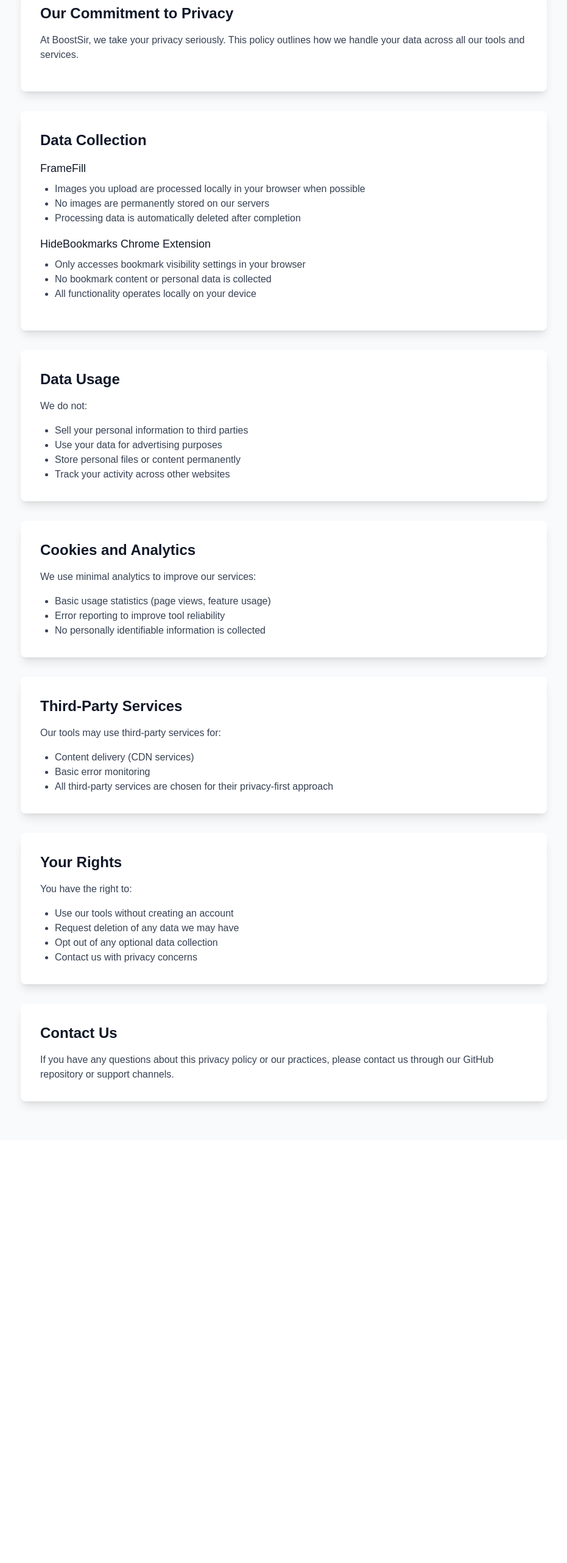
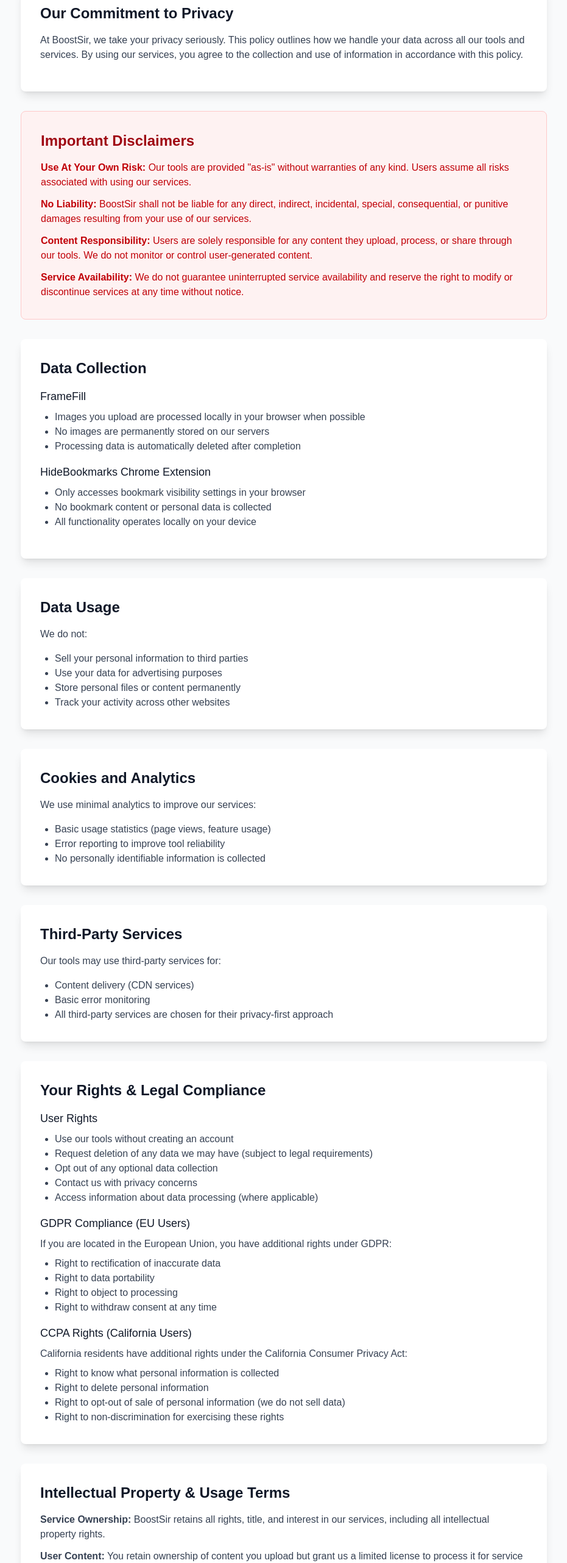
Before and after one commit to boostsir/boostsir.github.io, a Next.js app: page /privacy in a window 1280 px wide. Shown: the part 234-2797 px from the top of the page at 61% size, without its empty margins (174-1105 px from the left). Before the commit the page ends 2104 px from the top, so only its background shows below. Built offline with nearby package versions, Linux system fonts and the light colour scheme.

Commit message:
update privacy page

```diff
--- a/src/app/privacy/page.tsx
+++ b/src/app/privacy/page.tsx
@@ -26,8 +26,33 @@
             </h2>
             <p className="text-gray-700 dark:text-gray-300 mb-4">
               At BoostSir, we take your privacy seriously. This policy outlines how we handle your data
-              across all our tools and services.
+              across all our tools and services. By using our services, you agree to the collection and
+              use of information in accordance with this policy.
             </p>
+          </div>
+
+          <div className="bg-red-50 dark:bg-red-900/20 border border-red-200 dark:border-red-800 rounded-lg p-8 mb-8">
+            <h2 className="text-2xl font-semibold text-red-800 dark:text-red-300 mb-4">
+              Important Disclaimers
+            </h2>
+            <div className="text-red-700 dark:text-red-300 space-y-3">
+              <p className="font-medium">
+                <strong>Use At Your Own Risk:</strong> Our tools are provided &quot;as-is&quot; without warranties of any kind.
+                Users assume all risks associated with using our services.
+              </p>
+              <p>
+                <strong>No Liability:</strong> BoostSir shall not be liable for any direct, indirect, incidental,
+                special, consequential, or punitive damages resulting from your use of our services.
+              </p>
+              <p>
+                <strong>Content Responsibility:</strong> Users are solely responsible for any content they upload,
+                process, or share through our tools. We do not monitor or control user-generated content.
+              </p>
+              <p>
+                <strong>Service Availability:</strong> We do not guarantee uninterrupted service availability
+                and reserve the right to modify or discontinue services at any time without notice.
+              </p>
+            </div>
           </div>
 
           <div className="bg-white dark:bg-gray-800 rounded-lg shadow-lg p-8 mb-8">
@@ -98,27 +123,133 @@
 
           <div className="bg-white dark:bg-gray-800 rounded-lg shadow-lg p-8 mb-8">
             <h2 className="text-2xl font-semibold text-gray-900 dark:text-white mb-4">
-              Your Rights
+              Your Rights & Legal Compliance
             </h2>
-            <p className="text-gray-700 dark:text-gray-300 mb-4">
-              You have the right to:
+
+            <h3 className="text-lg font-medium text-gray-900 dark:text-white mb-2">
+              User Rights
+            </h3>
+            <ul className="text-gray-700 dark:text-gray-300 list-disc pl-6 mb-4">
+              <li>Use our tools without creating an account</li>
+              <li>Request deletion of any data we may have (subject to legal requirements)</li>
+              <li>Opt out of any optional data collection</li>
+              <li>Contact us with privacy concerns</li>
+              <li>Access information about data processing (where applicable)</li>
+            </ul>
+
+            <h3 className="text-lg font-medium text-gray-900 dark:text-white mb-2">
+              GDPR Compliance (EU Users)
+            </h3>
+            <p className="text-gray-700 dark:text-gray-300 mb-2">
+              If you are located in the European Union, you have additional rights under GDPR:
+            </p>
+            <ul className="text-gray-700 dark:text-gray-300 list-disc pl-6 mb-4">
+              <li>Right to rectification of inaccurate data</li>
+              <li>Right to data portability</li>
+              <li>Right to object to processing</li>
+              <li>Right to withdraw consent at any time</li>
+            </ul>
+
+            <h3 className="text-lg font-medium text-gray-900 dark:text-white mb-2">
+              CCPA Rights (California Users)
+            </h3>
+            <p className="text-gray-700 dark:text-gray-300 mb-2">
+              California residents have additional rights under the California Consumer Privacy Act:
             </p>
             <ul className="text-gray-700 dark:text-gray-300 list-disc pl-6">
-              <li>Use our tools without creating an account</li>
-              <li>Request deletion of any data we may have</li>
-              <li>Opt out of any optional data collection</li>
-              <li>Contact us with privacy concerns</li>
+              <li>Right to know what personal information is collected</li>
+              <li>Right to delete personal information</li>
+              <li>Right to opt-out of sale of personal information (we do not sell data)</li>
+              <li>Right to non-discrimination for exercising these rights</li>
             </ul>
+          </div>
+
+          <div className="bg-white dark:bg-gray-800 rounded-lg shadow-lg p-8 mb-8">
+            <h2 className="text-2xl font-semibold text-gray-900 dark:text-white mb-4">
+              Intellectual Property & Usage Terms
+            </h2>
+            <div className="text-gray-700 dark:text-gray-300 space-y-3">
+              <p>
+                <strong>Service Ownership:</strong> BoostSir retains all rights, title, and interest in our services,
+                including all intellectual property rights.
+              </p>
+              <p>
+                <strong>User Content:</strong> You retain ownership of content you upload but grant us a limited
+                license to process it for service functionality. We do not claim ownership of your content.
+              </p>
+              <p>
+                <strong>Prohibited Uses:</strong> Users may not use our services for illegal activities,
+                copyright infringement, spam, malware distribution, or any harmful purposes.
+              </p>
+              <p>
+                <strong>Account Termination:</strong> We reserve the right to suspend or terminate access
+                for users who violate our terms or engage in harmful activities.
+              </p>
+            </div>
+          </div>
+
+          <div className="bg-white dark:bg-gray-800 rounded-lg shadow-lg p-8 mb-8">
+            <h2 className="text-2xl font-semibold text-gray-900 dark:text-white mb-4">
+              Data Security & Breach Notification
+            </h2>
+            <div className="text-gray-700 dark:text-gray-300 space-y-3">
+              <p>
+                <strong>Security Measures:</strong> We implement appropriate technical and organizational
+                security measures to protect your data against unauthorized access, alteration, disclosure, or destruction.
+              </p>
+              <p>
+                <strong>Breach Notification:</strong> In the unlikely event of a data breach affecting personal information,
+                we will notify affected users within 72 hours where feasible and as required by applicable law.
+              </p>
+              <p>
+                <strong>Limitation of Liability:</strong> While we strive to protect your information, no method of
+                transmission over the internet is 100% secure. We cannot guarantee absolute security.
+              </p>
+            </div>
+          </div>
+
+          <div className="bg-white dark:bg-gray-800 rounded-lg shadow-lg p-8 mb-8">
+            <h2 className="text-2xl font-semibold text-gray-900 dark:text-white mb-4">
+              Policy Updates & Governing Law
+            </h2>
+            <div className="text-gray-700 dark:text-gray-300 space-y-3">
+              <p>
+                <strong>Policy Changes:</strong> We may update this privacy policy from time to time.
+                Continued use of our services after changes constitutes acceptance of the updated policy.
+              </p>
+              <p>
+                <strong>Notification of Changes:</strong> Material changes will be communicated through our website
+                or other appropriate means at least 30 days before becoming effective.
+              </p>
+              <p>
+                <strong>Governing Law:</strong> This privacy policy is governed by the laws of the jurisdiction
+                where our services are operated, without regard to conflict of law principles.
+              </p>
+              <p>
+                <strong>Dispute Resolution:</strong> Any disputes arising from this policy shall be resolved
+                through binding arbitration in accordance with applicable arbitration rules.
+              </p>
+            </div>
           </div>
 
           <div className="bg-white dark:bg-gray-800 rounded-lg shadow-lg p-8">
             <h2 className="text-2xl font-semibold text-gray-900 dark:text-white mb-4">
               Contact Us
             </h2>
-            <p className="text-gray-700 dark:text-gray-300">
-              If you have any questions about this privacy policy or our practices,
-              please contact us through our GitHub repository or support channels.
-            </p>
+            <div className="text-gray-700 dark:text-gray-300 space-y-3">
+              <p>
+                If you have any questions about this privacy policy or our practices,
+                please contact us through our GitHub repository or support channels.
+              </p>
+              <p>
+                <strong>Response Time:</strong> We aim to respond to privacy-related inquiries within 30 days.
+                For urgent matters, please clearly mark your communication as &quot;URGENT - PRIVACY&quot;.
+              </p>
+              <p className="text-sm">
+                <strong>Legal Notice:</strong> This privacy policy constitutes a legally binding agreement.
+                By using our services, you acknowledge that you have read, understood, and agree to be bound by these terms.
+              </p>
+            </div>
           </div>
         </main>
       </div>
```
